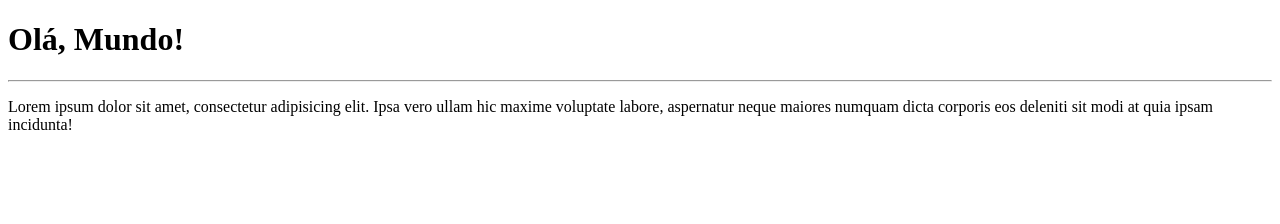
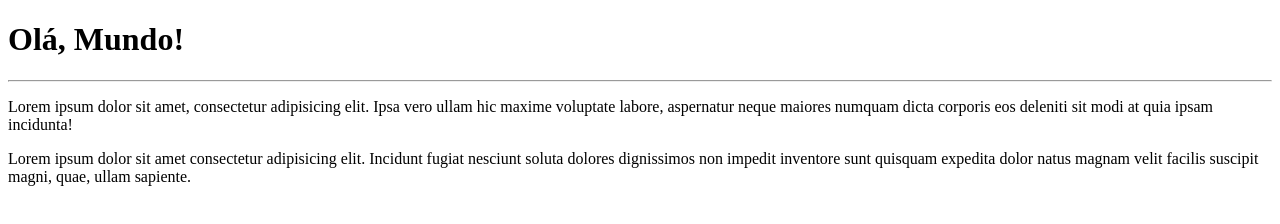
Before and after one commit to Erika2121/Ola-Mundo, a plain HTML site: page Site/index.html in a window 1280 px wide. Drawn offline with Linux system fonts and the light colour scheme.

Commit message:
adicionei mais um paragrafo

```diff
--- a/Site/index.html
+++ b/Site/index.html
@@ -14,5 +14,11 @@
       hic maxime voluptate labore, aspernatur neque maiores numquam dicta
       corporis eos deleniti sit modi at quia ipsam incidunta!
     </p>
+    <p>
+      Lorem ipsum dolor sit amet consectetur adipisicing elit. Incidunt fugiat
+      nesciunt soluta dolores dignissimos non impedit inventore sunt quisquam
+      expedita dolor natus magnam velit facilis suscipit magni, quae, ullam
+      sapiente.
+    </p>
   </body>
 </html>
```
